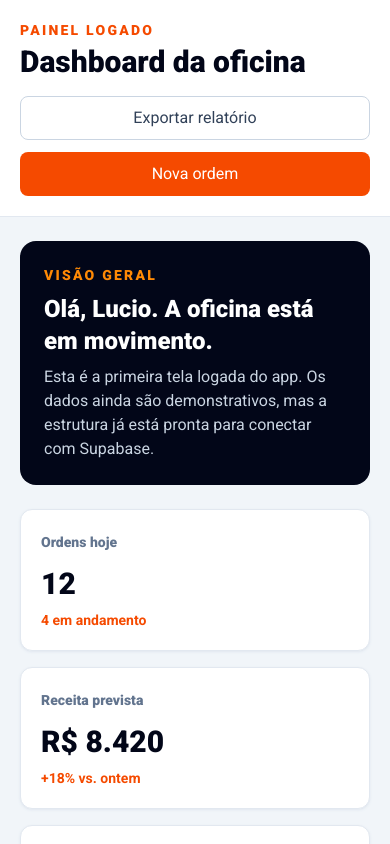
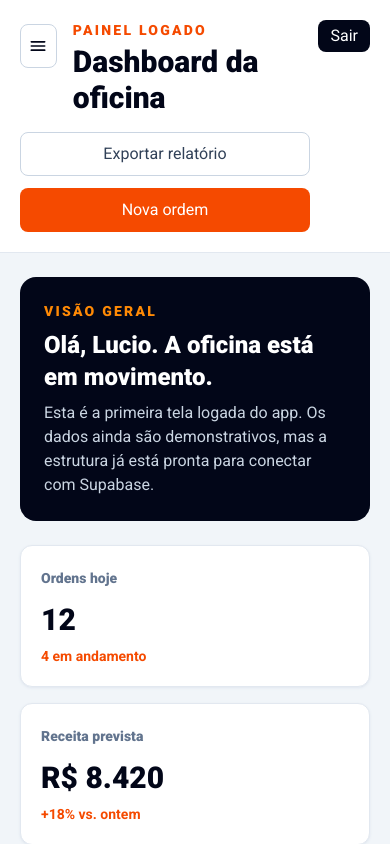
Before and after one commit to appsoft-lucio/oficinaAppSoft, a React (Vite) app in the folder frontend/: page /dashboard in a window 390 px wide. Shown: the top 844 px of the page. Built offline with nearby package versions, Linux system fonts and the light colour scheme; no server answers.

Commit message:
style: position dashboard logout button

```diff
--- a/frontend/src/components/dashboard/DashboardSidebar.tsx
+++ b/frontend/src/components/dashboard/DashboardSidebar.tsx
@@ -36,7 +36,7 @@ export default function DashboardSidebar() {
 
       <Link
         className="mt-auto rounded-lg border border-slate-800 px-4 py-3 text-sm font-black text-slate-300 transition hover:border-orange-500 hover:text-orange-400"
-        to="/"
+        to="/login"
       >
         Sair
       </Link>
--- a/frontend/src/components/dashboard/DashboardTopbar.tsx
+++ b/frontend/src/components/dashboard/DashboardTopbar.tsx
@@ -1,11 +1,56 @@
-export default function DashboardTopbar() {
+import { useNavigate } from 'react-router-dom'
+import { supabase } from '../../lib/supabase'
+
+type DashboardTopbarProps = {
+  onOpenMenu: () => void
+}
+
+export default function DashboardTopbar({ onOpenMenu }: DashboardTopbarProps) {
+  const navigate = useNavigate()
+
+  async function handleLogout() {
+    await supabase.auth.signOut()
+    navigate('/login')
+  }
+
   return (
-    <header className="flex flex-col gap-4 border-b border-slate-200 bg-white px-5 py-5 sm:px-8 lg:flex-row lg:items-center lg:justify-between">
-      <div>
-        <p className="text-sm font-black uppercase tracking-[0.16em] text-orange-600">
-          Painel logado
-        </p>
-        <h1 className="mt-1 text-3xl font-black text-slate-950">Dashboard da oficina</h1>
+    <header className="relative flex flex-col gap-4 border-b border-slate-200 bg-white px-5 py-5 pr-20 sm:px-8 sm:pr-24 lg:flex-row lg:items-center lg:justify-between">
+      <button
+        className="absolute right-5 top-5 min-h-8 rounded-lg bg-slate-950 px-3 text-xs font-black text-white transition hover:bg-slate-800 sm:right-8"
+        onClick={handleLogout}
+        type="button"
+      >
+        Sair
+      </button>
+
+      <div className="flex items-start gap-4">
+        <button
+          aria-label="Abrir menu"
+          className="mt-1 inline-flex h-11 w-11 items-center justify-center rounded-lg border border-slate-300 bg-white text-slate-950 transition hover:bg-slate-50 lg:hidden"
+          onClick={onOpenMenu}
+          type="button"
+        >
+          <svg
+            aria-hidden="true"
+            className="h-5 w-5"
+            fill="none"
+            stroke="currentColor"
+            strokeLinecap="round"
+            strokeWidth="2"
+            viewBox="0 0 24 24"
+          >
+            <path d="M4 7h16" />
+            <path d="M4 12h16" />
+            <path d="M4 17h16" />
+          </svg>
+        </button>
+
+        <div>
+          <p className="text-sm font-black uppercase tracking-[0.16em] text-orange-600">
+            Painel logado
+          </p>
+          <h1 className="mt-1 text-3xl font-black text-slate-950">Dashboard da oficina</h1>
+        </div>
       </div>
 
       <div className="flex flex-col gap-3 sm:flex-row">
--- a/frontend/src/pages/DashboardPage/DashboardPage.tsx
+++ b/frontend/src/pages/DashboardPage/DashboardPage.tsx
@@ -1,3 +1,4 @@
+import { useState } from 'react'
 import DashboardSidebar from '../../components/dashboard/DashboardSidebar'
 import DashboardTopbar from '../../components/dashboard/DashboardTopbar'
 import OrdersPanel from '../../components/dashboard/OrdersPanel'
@@ -6,14 +7,49 @@ import SummaryCard from '../../components/dashboard/SummaryCard'
 import { dashboardSummary } from '../../data/dashboard'
 
 export default function DashboardPage() {
+  const [isMenuOpen, setIsMenuOpen] = useState(false)
+
   return (
     <main className="min-h-screen bg-slate-100 text-slate-950 lg:grid lg:grid-cols-[280px_1fr]">
+      {isMenuOpen ? (
+        <div className="fixed inset-0 z-50 lg:hidden">
+          <button
+            aria-label="Fechar menu"
+            className="absolute inset-0 bg-slate-950/60"
+            onClick={() => setIsMenuOpen(false)}
+            type="button"
+          />
+          <div className="relative h-full w-[min(82vw,320px)] shadow-2xl">
+            <button
+              aria-label="Fechar menu"
+              className="absolute right-4 top-4 z-10 inline-flex h-10 w-10 items-center justify-center rounded-lg bg-white/10 text-white transition hover:bg-white/20"
+              onClick={() => setIsMenuOpen(false)}
+              type="button"
+            >
+              <svg
+                aria-hidden="true"
+                className="h-5 w-5"
+                fill="none"
+                stroke="currentColor"
+                strokeLinecap="round"
+                strokeWidth="2"
+                viewBox="0 0 24 24"
+              >
+                <path d="M6 6l12 12" />
+                <path d="M18 6L6 18" />
+              </svg>
+            </button>
+            <DashboardSidebar />
+          </div>
+        </div>
+      ) : null}
+
       <div className="hidden lg:block">
         <DashboardSidebar />
       </div>
 
       <section className="min-w-0">
-        <DashboardTopbar />
+        <DashboardTopbar onOpenMenu={() => setIsMenuOpen(true)} />
 
         <div className="px-5 py-6 sm:px-8">
           <section className="mb-6 rounded-2xl bg-slate-950 p-6 text-white">
```
